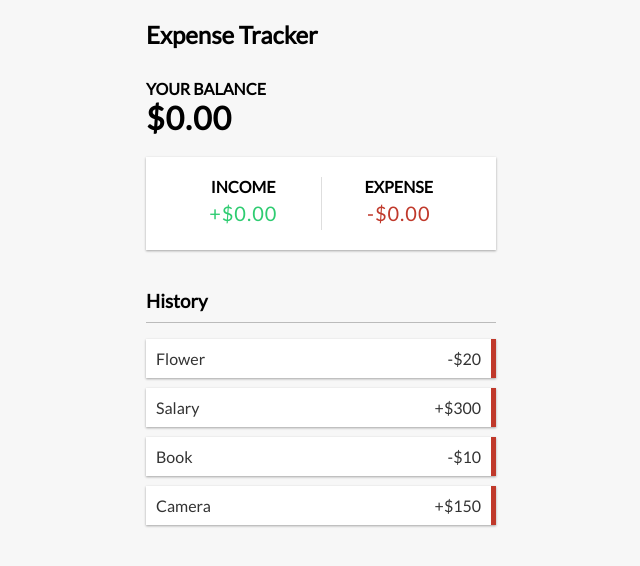
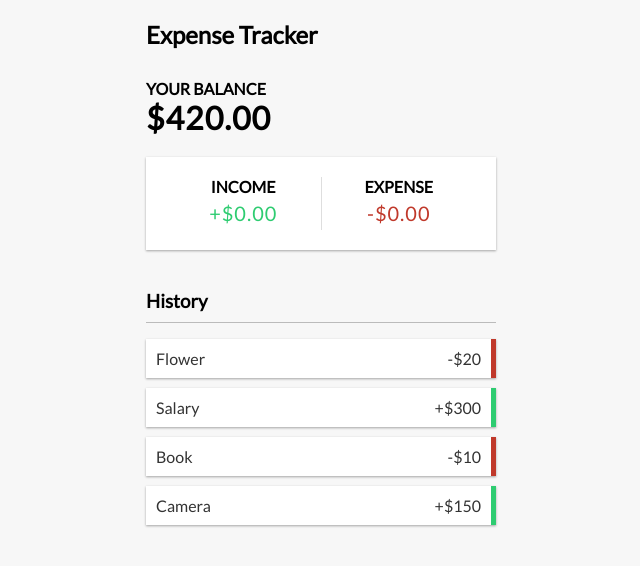
Before and after one commit to Vaibhav-Dhiman/React_Hooks, a React (Create React App) app: page / in a window 1280 px wide. Shown: the top 566 px of the page, without its empty margins (319-959 px from the left). Built offline with nearby package versions, Linux system fonts and the light colour scheme.

Commit message:
balance done

```diff
--- a/src/components/Balance.js
+++ b/src/components/Balance.js
@@ -1,10 +1,15 @@
-import React from 'react'
+import React, {useContext} from 'react'
+import  {GlobalContext} from '../context/GlobalState';
 
 export const Balance = () => {
+const {transactions} = useContext(GlobalContext);
+const amounts = transactions.map(transaction => transaction.amount);
+const total = amounts.reduce((acc, item) => (acc += item), 0).toFixed(2);
+
     return (
         <>
             <h4>Your Balance</h4>
-            <h1 id="balance">$0.00</h1>
+            <h1>${total}</h1>
         </>
     )
 }
--- a/src/components/Tranasction.js
+++ b/src/components/Tranasction.js
@@ -4,7 +4,7 @@
     const sign = transaction.amount <0 ? '-': '+';
 
     return (
-            <li className="minus">
+            <li className={transaction.amount < 0 ? 'minus' : 'plus'}>
             {transaction.text} <span>{sign}${Math.abs(transaction.amount)}</span>
             <button className="delete-btn">x</button>
             </li>
```
